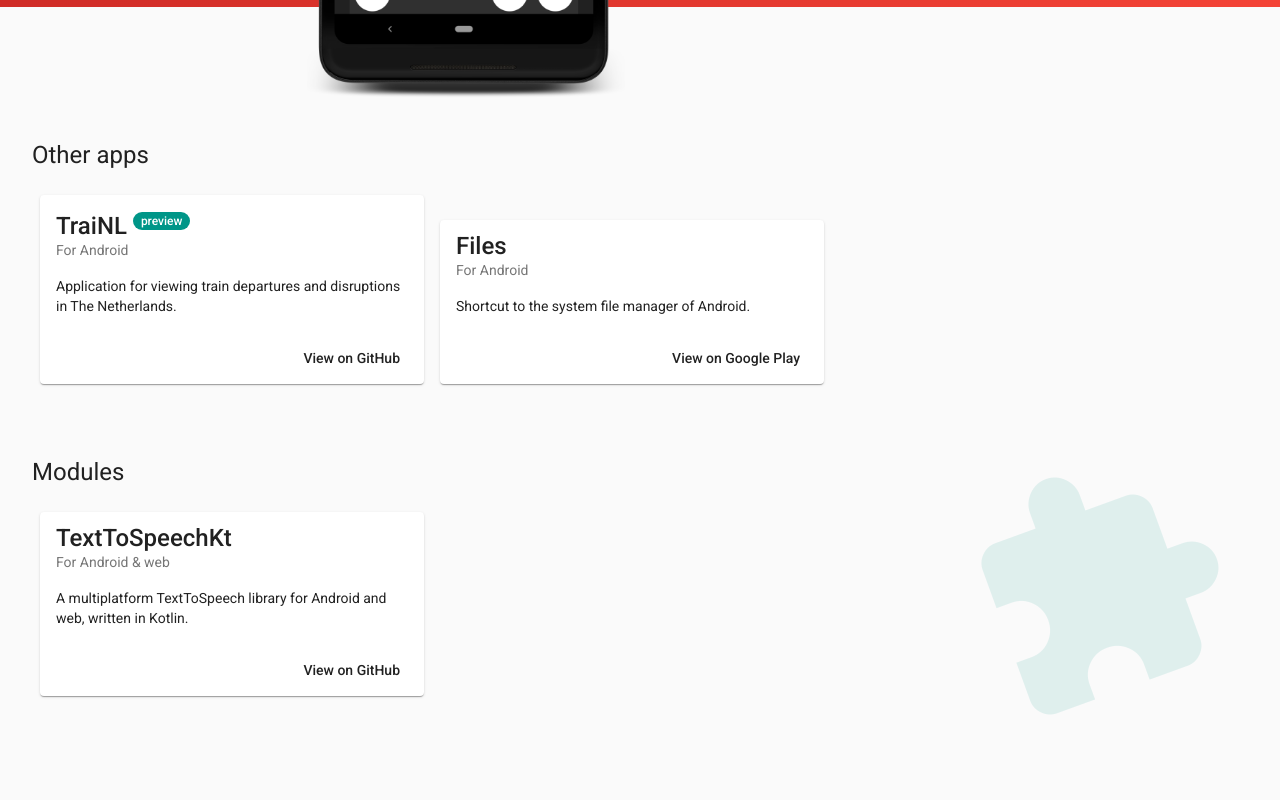
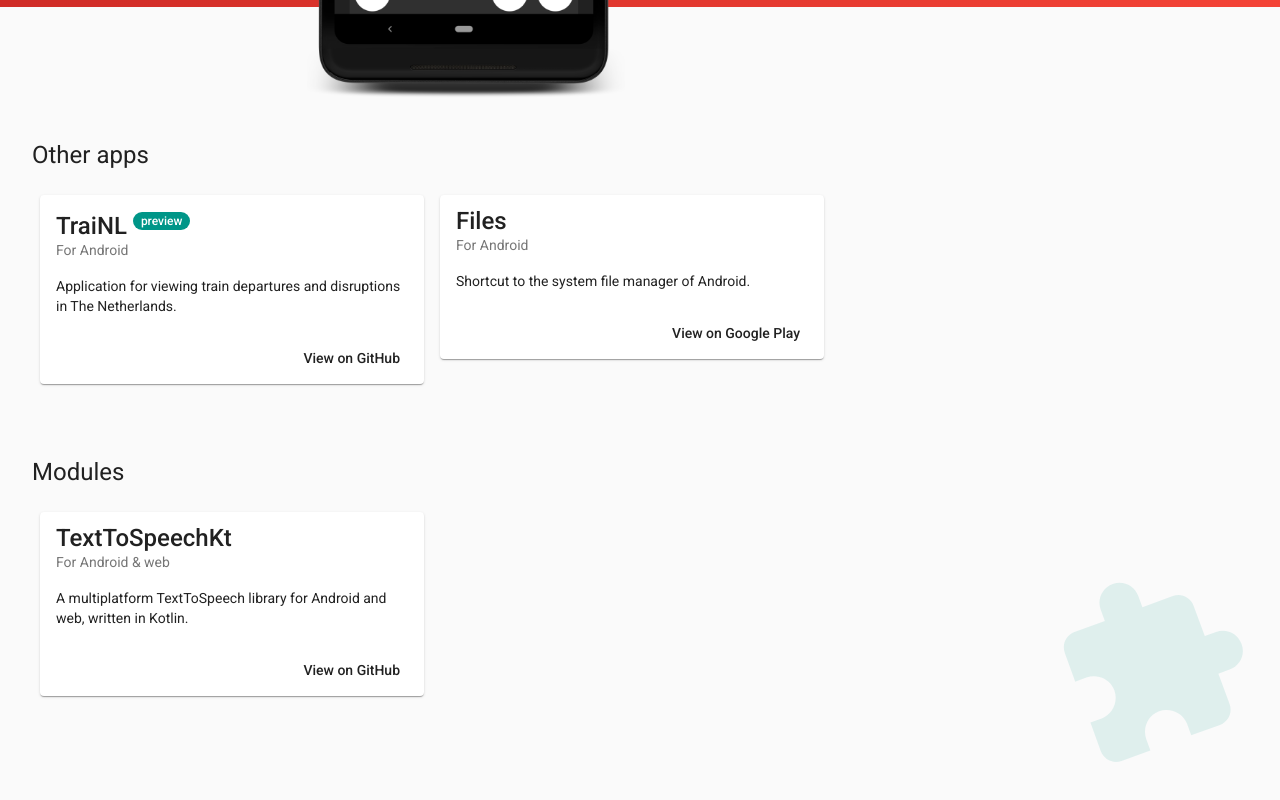
Before and after one commit to Marc-JB/Website, an Angular app: page / in a window 1280 px wide. Shown: the part 593-1393 px from the top of the page. Before the commit the page ends 1341 px from the top, so only its background shows below. Built offline with nearby package versions, Linux system fonts and the light colour scheme.

Commit message:
Improve apps & modules section styles

```diff
--- a/src/app/home/home.component.html
+++ b/src/app/home/home.component.html
@@ -73,8 +73,11 @@
     </section>
 
     <section class="modules">
-        <mat-icon class="background mobile-hidden">extension</mat-icon>
+        <svg class="background" xmlns="http://www.w3.org/2000/svg" viewBox="0 0 24 24" aria-hidden="true">
+            <path d="m20 7-1.4 0.51-1.4-3.8c-0.38-1-1.5-1.6-2.6-1.2l-3.8 1.4-0.51-1.4c-0.47-1.3-1.9-2-3.2-1.5-1.3 0.47-2 1.9-1.5 3.2l0.51 1.4-3.8 1.4c-1 0.38-1.6 1.5-1.2 2.6l1.3 3.6 1.4-0.51c1.4-0.51 3 0.21 3.5 1.6s-0.21 3-1.6 3.5l-1.4 0.51 1.3 3.6c0.38 1 1.5 1.6 2.6 1.2l3.6-1.3-0.51-1.4c-0.51-1.4 0.21-3 1.6-3.5s3 0.21 3.5 1.6l0.51 1.4 3.6-1.3c1-0.38 1.6-1.5 1.2-2.6l-1.4-3.8 1.4-0.51c1.3-0.47 2-1.9 1.5-3.2-0.47-1.3-1.9-2-3.2-1.5z"/>
+        </svg>
 
+        <div class="content">
             <h1>Modules</h1>
             <div class="module">
                 <mat-card>
@@ -89,5 +92,6 @@
                     </mat-card-actions>
                 </mat-card>
             </div>
+        </div>
     </section>
 </main>
--- a/src/app/home/home.component.scss
+++ b/src/app/home/home.component.scss
@@ -95,26 +95,41 @@
         }
     }
 
-    > section.modules > .background {
-        position: absolute;
-        font-size: 20vw;
-        transform: rotate(-20deg);
-        color: $primary-color;
-        opacity: 0.1;
-        right: 4vw;
-        width: 20vw;
-        height: 20vw;
+    > section.modules {
+        display: grid;
+        grid-template-columns: 1fr auto;
+        grid-template-rows: auto 128px auto;
+        width: 100%;
+        grid-auto-flow: row;
 
         @include mobile {
-            display: none;
+            grid-template-rows: auto 16px auto;
         }
     }
 
-    > section.modules > .module, > section.apps > .app {
+    > section.modules > .background {
+        grid-area: 2 / 2 / span 2 / span 1;
+        fill: $primary-color;
+        opacity: 0.1;
+        width: 15vw;
+        height: 15vw;
+
+        @include mobile {
+            width: 25vw;
+            height: 25vw;
+        }
+    }
+
+    > section.modules > .content {
+        grid-area: 1 / 1 / span 2 / span 2;
+    }
+
+    > section.modules .module, > section.apps .app {
         display: inline-block;
         width: 400px;
         max-width: 100%;
         padding: 8px;
+        vertical-align: top;
     }
 }
 
```
Lines whose indentation alone changed are shown as unchanged.
